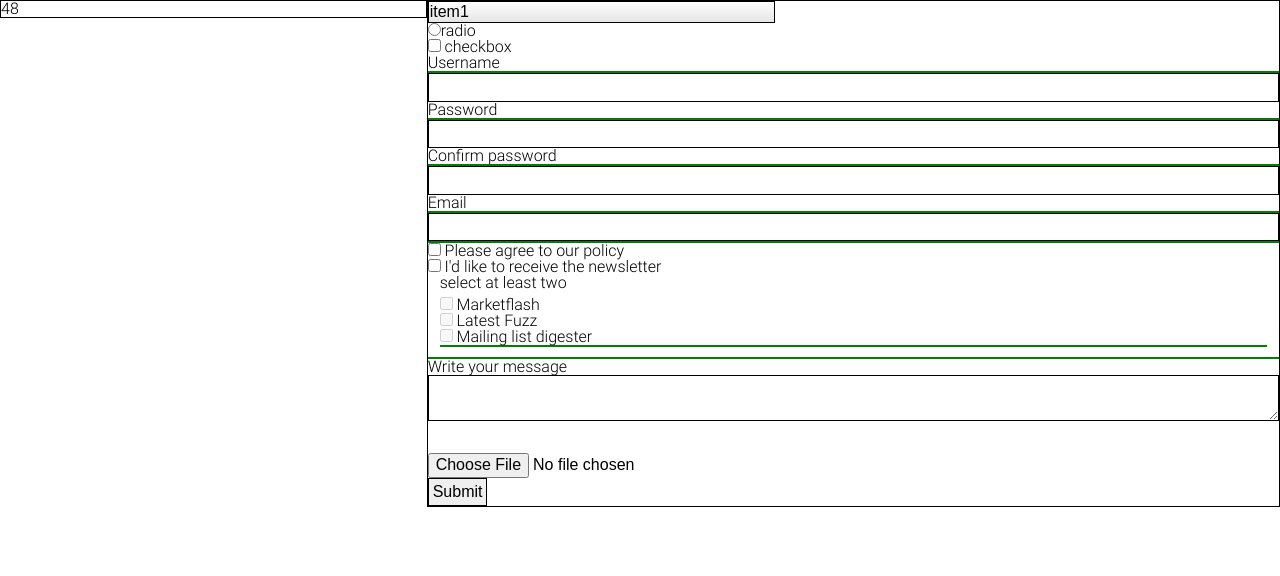
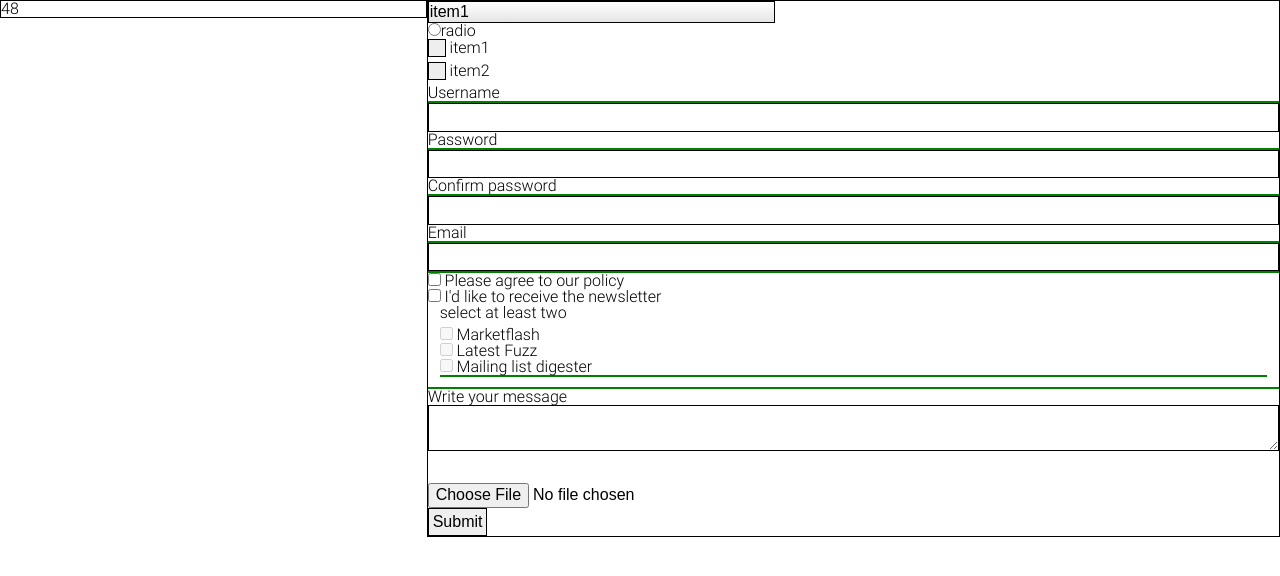
Before and after one commit to liquidnuker/r_form_jquery.validate1, a website built with webpack: page index.html in a window 1280 px wide. Built offline with nearby package versions, Linux system fonts and the light colour scheme.

Commit message:
added custom checkbox

```diff
--- a/index.html
+++ b/index.html
@@ -26,8 +26,27 @@
           <input type="radio" name="">radio<br>
           <!-- end custom radio -->
           <!--begin custom checkbox-->
-          <input type="checkbox" class="bs4_custom-control-input">
-          checkbox
+          <!-- checkToggle1-02 -->
+          <span class="checkToggle1-02">
+            <!-- check1 -->
+            <input type="checkbox" id="checkToggle1-02_checkbox1" />
+            <label for="checkToggle1-02_checkbox1" role="checkbox" class="checkToggle1-02_bg">
+              &nbsp;
+            </label>
+            <label for="checkToggle1-02_checkbox1" class="checkToggle1-02_vlabel">
+              item1
+            </label>
+            <br>
+            <!-- check2 -->
+            <input type="checkbox" id="checkToggle1-02_checkbox2" />
+            <label for="checkToggle1-02_checkbox2" role="checkbox" class="checkToggle1-02_bg">
+              &nbsp;
+            </label>
+            <label for="checkToggle1-02_checkbox2" class="checkToggle1-02_vlabel">
+              item2
+            </label>
+          </span>
+          <!-- end checkToggle1-02 -->
           <!--end custom checkbox-->
           <!--begin input type="text"-->
           <label for="username">Username</label>
--- /dev/null
+++ b/src/styles/components/_checkToggle1.scss
@@ -0,0 +1,62 @@
+body {
+  // background-color: #666;
+}
+.col-sm-2 {
+  height: 60px;
+}
+
+// checkToggle1-02
+// ==================================================/
+.checkToggle1-02 {
+  @extend %display--block;
+  // @include center-both; // for preview only; use the extender above for actual usage
+  // background-color: #ccc;
+
+  input[type=checkbox]{
+    height: 0;
+    width: 0;
+    display: none;
+  }
+
+  .checkToggle1-02_vlabel {
+    @extend %display--inline-block;
+    margin-bottom: 6px;
+  }
+
+  .checkToggle1-02_vlabel:last-of-type {
+    // @extend %display--inline-block;
+    // margin-bottom: 6px;
+  }
+
+  .checkToggle1-02_bg {
+    @extend %pos--relative;
+    @extend %display--inline-block;
+    background-color: #eee;
+    border: 1px solid #000;
+    width: 18px;
+    height: 18px;
+  }
+
+  input:checked + .checkToggle1-02_bg {
+    position: relative;
+    background-color: pink;
+  }
+
+  input:checked + .checkToggle1-02_bg:after {
+    @include center-both;
+    position: absolute;
+    content: url('../../img/icons/check1.svg');
+    width: 20px;
+    height: 20px;
+
+  }
+
+  // input:checked ~ .checkToggle1-01_vlabel:after {
+  //    content: 'on';
+  // }
+
+  // disabled
+  input:disabled ~ .checkToggle1-02_bg {
+    background-color: #ccc;
+  }
+}
--- a/src/styles/main.scss
+++ b/src/styles/main.scss
@@ -13,6 +13,7 @@
 @import "layout/grid";
 
 @import "vendor/select-css";
+@import "components/checkToggle1";
 @import "pages/contact";
 
 
```
Also changed, not shown: img/icons/check1.svg (added), index.bundle.css.
